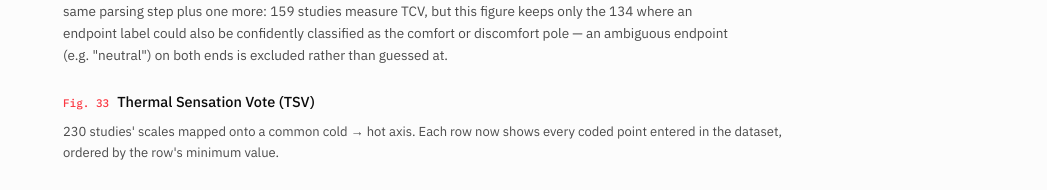
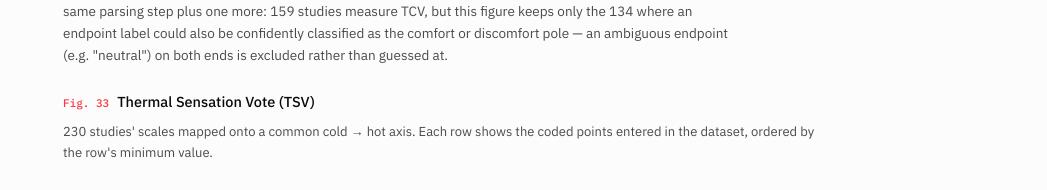
Before and after one commit to bilgekobas/indoor-thermal-physiology-metadata-atlas, a React (Vite) app: page /questionnaires in a window 1280 px wide. Shown: the part 2184-2374 px from the top of the page, without its empty margins (233-1280 px from the left). Built offline with nearby package versions, Linux system fonts and the light colour scheme.

Commit message:
Edit atlas figure commentary to stay within displayed evidence

```diff
--- a/src/pages/ChapterQuestionnaires.jsx
+++ b/src/pages/ChapterQuestionnaires.jsx
@@ -234,7 +234,7 @@ export default function ChapterQuestionnaires({ data }) {
         title="Scale heterogeneity: sensation vs. comfort"
         intro={`TSV has a dominant standard format, but the precise point sets still vary. TCV is much more heterogeneous: point count, verbal anchors, and comfort polarity all shift between studies. Note the smaller n here versus Fig. 31a: ${fig14_questionnaire_domains.Thermal.fields.find((f) => f.field === 'Thermal sensation')?.count ?? '—'} studies report measuring TSV at all (any value that isn't NR/MNR/NC), but only ${fig15_tsv_scales.n_total} of those describe the scale in a structured "points=.../range=.../scale=..." format this figure can parse into an explicit points-and-labels grid — the rest report a value with no reconstructable scale description. TCV loses further studies to the same parsing step plus one more: ${fig14_questionnaire_domains.Thermal.fields.find((f) => f.field === 'Thermal comfort')?.count ?? '—'} studies measure TCV, but this figure keeps only the ${fig16_tcv_scales.n_total} where an endpoint label could also be confidently classified as the comfort or discomfort pole — an ambiguous endpoint (e.g. "neutral") on both ends is excluded rather than guessed at.`}
       >
-        <FigureCard figNumber={figNum('tsv-scales')} title="Thermal Sensation Vote (TSV)" plotWidth={1120} commentary={`${fig15_tsv_scales.n_total} studies' scales mapped onto a common cold → hot axis. Each row now shows every coded point entered in the dataset, ordered by the row's minimum value.`}>
+        <FigureCard figNumber={figNum('tsv-scales')} title="Thermal Sensation Vote (TSV)" plotWidth={1120} commentary={`${fig15_tsv_scales.n_total} studies' scales mapped onto a common cold → hot axis. Each row shows the coded points entered in the dataset, ordered by the row's minimum value.`}>
           <div className="flex gap-10 items-start">
             <div className="shrink-0 w-[700px]"><ScaleAxisPlot studies={fig15_tsv_scales.studies} domain={[-4, 8]} lowColor="#5B5BFF" highColor="#FB3640" titleSuffix="TSV" treatComfortAsNeutral /></div>
             <div className="w-72 shrink-0"><h4 className="text-[11.5px] font-medium mb-2 text-inkmid">Points per scale</h4><PointsBar distribution={fig15_tsv_scales.points_distribution} total={fig15_tsv_scales.n_total} color="#0A0A0A" /><MostUsedScaleLabels studies={fig15_tsv_scales.studies} title="Most used TSV labels" /></div>
```
